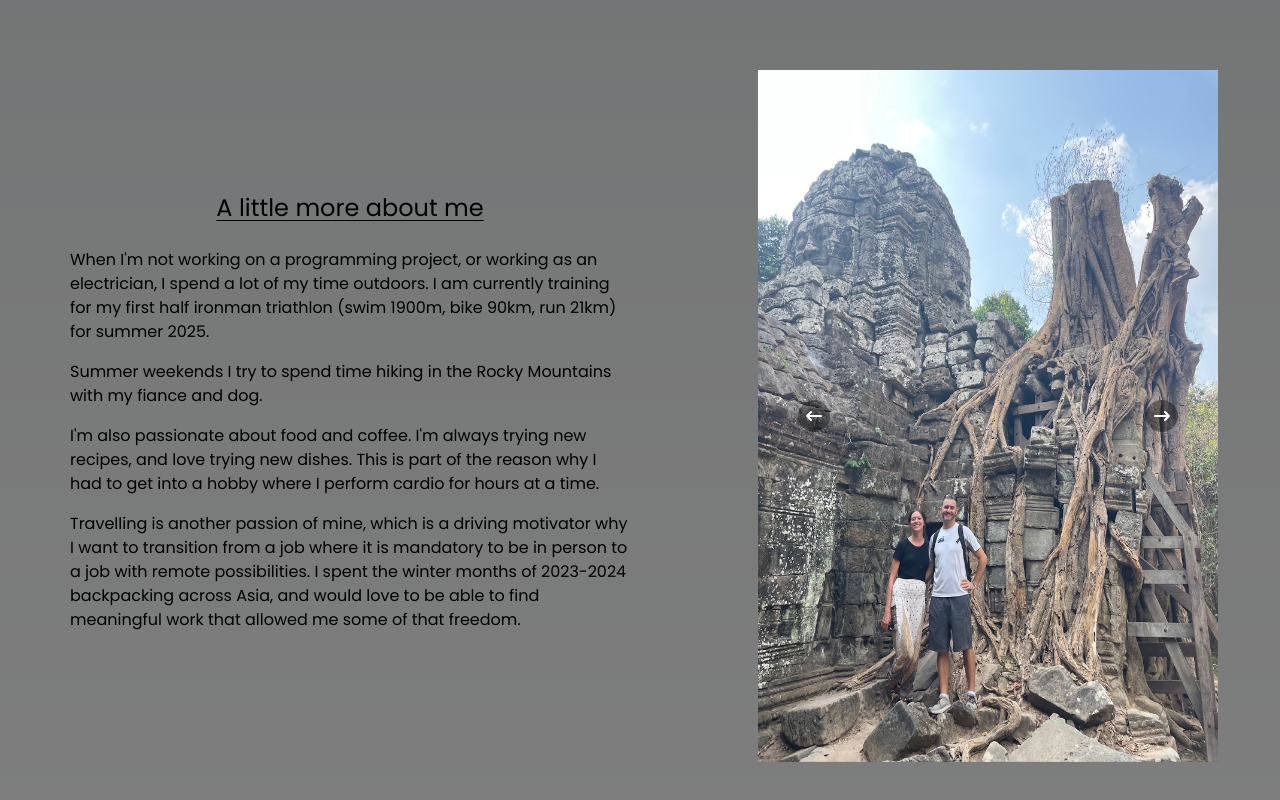
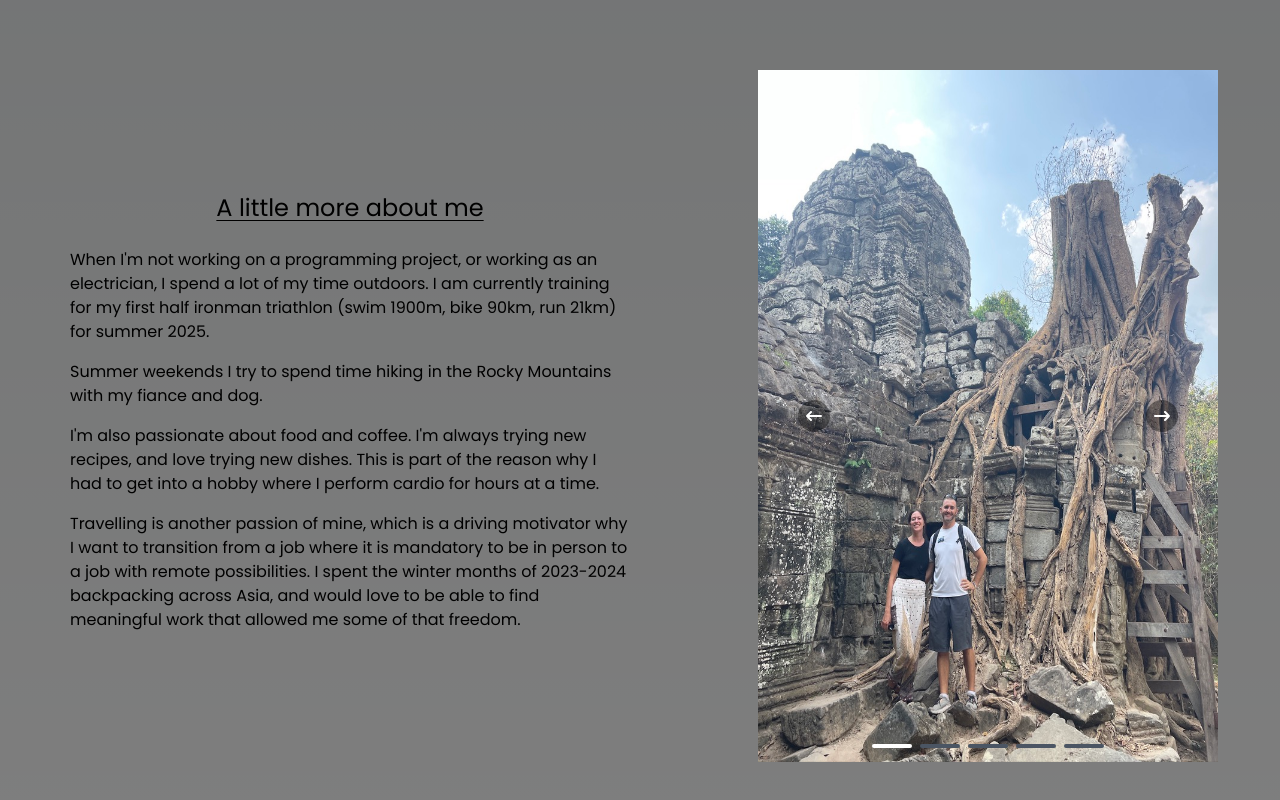
Before and after one commit to Daver067/daves-website, a Next.js app: page /about in a window 1280 px wide. Shown: the part 825-1625 px from the top of the page. Built offline with nearby package versions, Linux system fonts and the light colour scheme; a web font is replaced by a local one.

Commit message:
added bottom layout to photos

```diff
--- a/src/components/about/carousel/carousel_container.tsx
+++ b/src/components/about/carousel/carousel_container.tsx
@@ -38,6 +38,21 @@ const CarouselContainer: React.FC<CarouselContainer> = ({ slides }) => {
           ></FaArrowRightLong>
         </button>
       </div>
+      <div className="absolute bottom-[2%] flex w-full gap-2 justify-center">
+        {slides.map((s, i) => {
+          return (
+            <div
+              onClick={() => {
+                setCurrent(i);
+              }}
+              key={"oval" + i}
+              className={`rounded-full w-10 h-[4px] cursor-pointer ${
+                i == current ? "bg-white" : "bg-gray-600"
+              }  border-black hover:bg-gray-100`}
+            ></div>
+          );
+        })}
+      </div>
     </div>
   );
 };
```
